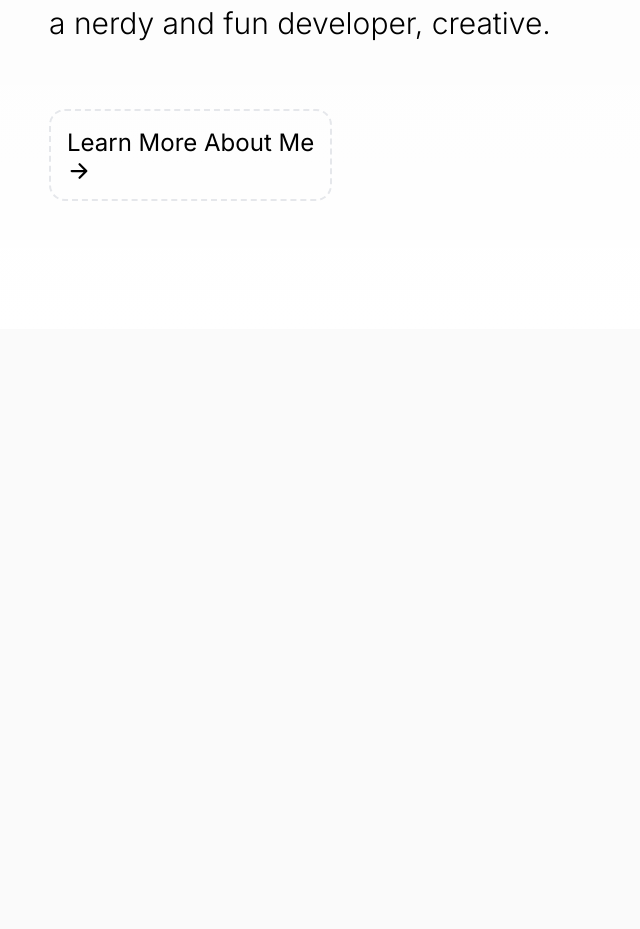
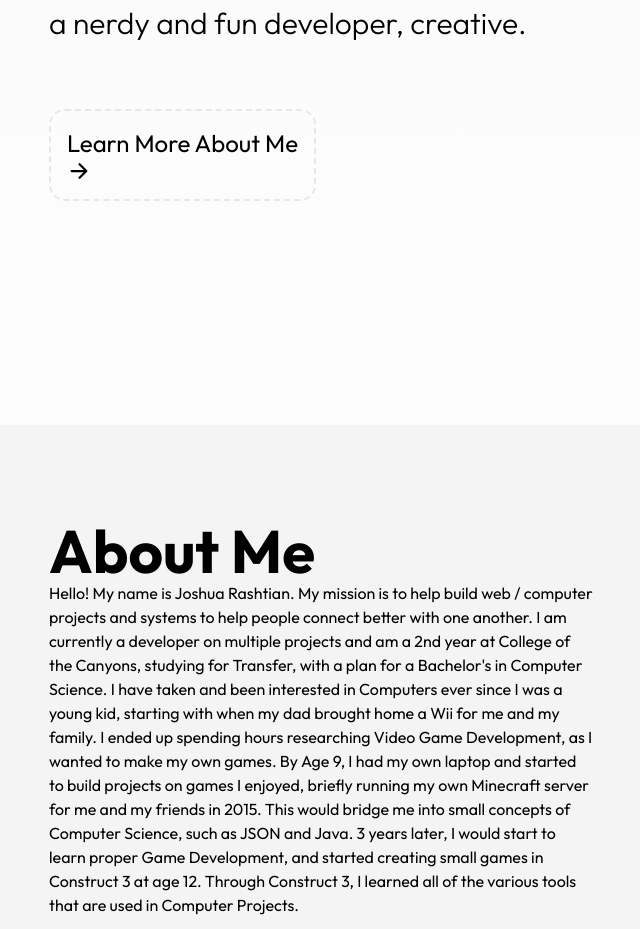
Before and after one commit to joshrashtian/portfolio2, a Next.js app: page / in a window 1280 px wide. Shown: the part 483-1412 px from the top of the page, without its empty margins (47-687 px from the left). Before the commit the page ends 812 px from the top, so only its background shows below. Built offline with nearby package versions, Linux system fonts and the light colour scheme.

Commit message:
chore: Update font import and add About section to home page

```diff
--- /dev/null
+++ b/app/_components/(home)/about/About.tsx
@@ -0,0 +1,30 @@
+"use client";
+import React, { forwardRef } from "react";
+
+// eslint-disable-next-line react/display-name
+const About = forwardRef((props, ref: React.Ref<HTMLElement>) => {
+  return (
+    <section ref={ref} className="mt-24 h-screen bg-zinc-100 p-24">
+      <h1 className="text-6xl font-bold">About Me</h1>
+      <p className="w-1/2">
+        Hello! My name is Joshua Rashtian. My mission is to help build web /
+        computer projects and systems to help people connect better with one
+        another. I am currently a developer on multiple projects and am a 2nd
+        year at College of the Canyons, studying for Transfer, with a plan for a
+        Bachelor&apos;s in Computer Science. I have taken and been interested in
+        Computers ever since I was a young kid, starting with when my dad
+        brought home a Wii for me and my family. I ended up spending hours
+        researching Video Game Development, as I wanted to make my own games. By
+        Age 9, I had my own laptop and started to build projects on games I
+        enjoyed, briefly running my own Minecraft server for me and my friends
+        in 2015. This would bridge me into small concepts of Computer Science,
+        such as JSON and Java. 3 years later, I would start to learn proper Game
+        Development, and started creating small games in Construct 3 at age 12.
+        Through Construct 3, I learned all of the various tools that are used in
+        Computer Projects.
+      </p>
+    </section>
+  );
+});
+
+export default About;
--- a/app/layout.tsx
+++ b/app/layout.tsx
@@ -1,8 +1,9 @@
 import type { Metadata } from "next";
-import { Inter } from "next/font/google";
+import { Inter, Outfit } from "next/font/google";
 import "./globals.css";
+import Header from "./_components/(home)/header";
 
-const inter = Inter({ subsets: ["latin"] });
+const inter = Outfit({ subsets: ["latin"] });
 
 export const metadata: Metadata = {
   title: "Joshua Rashtian",
@@ -17,6 +18,7 @@ export default function RootLayout({
   return (
     <html lang="en">
       <body className={`${inter.className} bg-zinc-50 dark:bg-zinc-800`}>
+        <Header />
         {children}
       </body>
     </html>
--- a/app/page.tsx
+++ b/app/page.tsx
@@ -1,12 +1,15 @@
+"use client";
 import Image from "next/image";
 import Header from "./_components/(home)/header";
 import { IoArrowForward } from "react-icons/io5";
+import About from "./_components/(home)/about/About";
+import { useRef } from "react";
 
 export default function Home() {
+  const AboutRef = useRef<any>(null);
   return (
-    <main className="flex min-h-screen flex-col justify-between p-24 py-32">
-      <Header />
-
+    <>
+      <section className="flex min-h-screen flex-col justify-between p-24 py-32">
         <article className="flex flex-row gap-x-2">
           <Image
             src={require("../app/(assets)/images/IMG_9034.png")}
@@ -29,12 +32,21 @@ export default function Home() {
               a nerdy and fun developer, creative.
             </h3>
           </ul>
-        <button className="w-fit rounded-2xl border-2 border-dashed p-4 transition-all ease-out hover:scale-105">
+          <button
+            onClick={() => {
+              //@ts-ignore
+              AboutRef?.current?.scrollIntoView({ behavior: "smooth" });
+            }}
+            className="group w-fit rounded-2xl border-2 border-dashed p-4 transition-all ease-out hover:scale-105 hover:border-purple-400"
+          >
             <h4 className="text-2xl">
-            Learn More About Me <IoArrowForward />
+              Learn More About Me{" "}
+              <IoArrowForward className="duration-200 group-hover:translate-x-1" />
             </h4>
           </button>
         </section>
-    </main>
+      </section>
+      <About ref={AboutRef} />
+    </>
   );
 }
```
Lines whose indentation alone changed are shown as unchanged.
